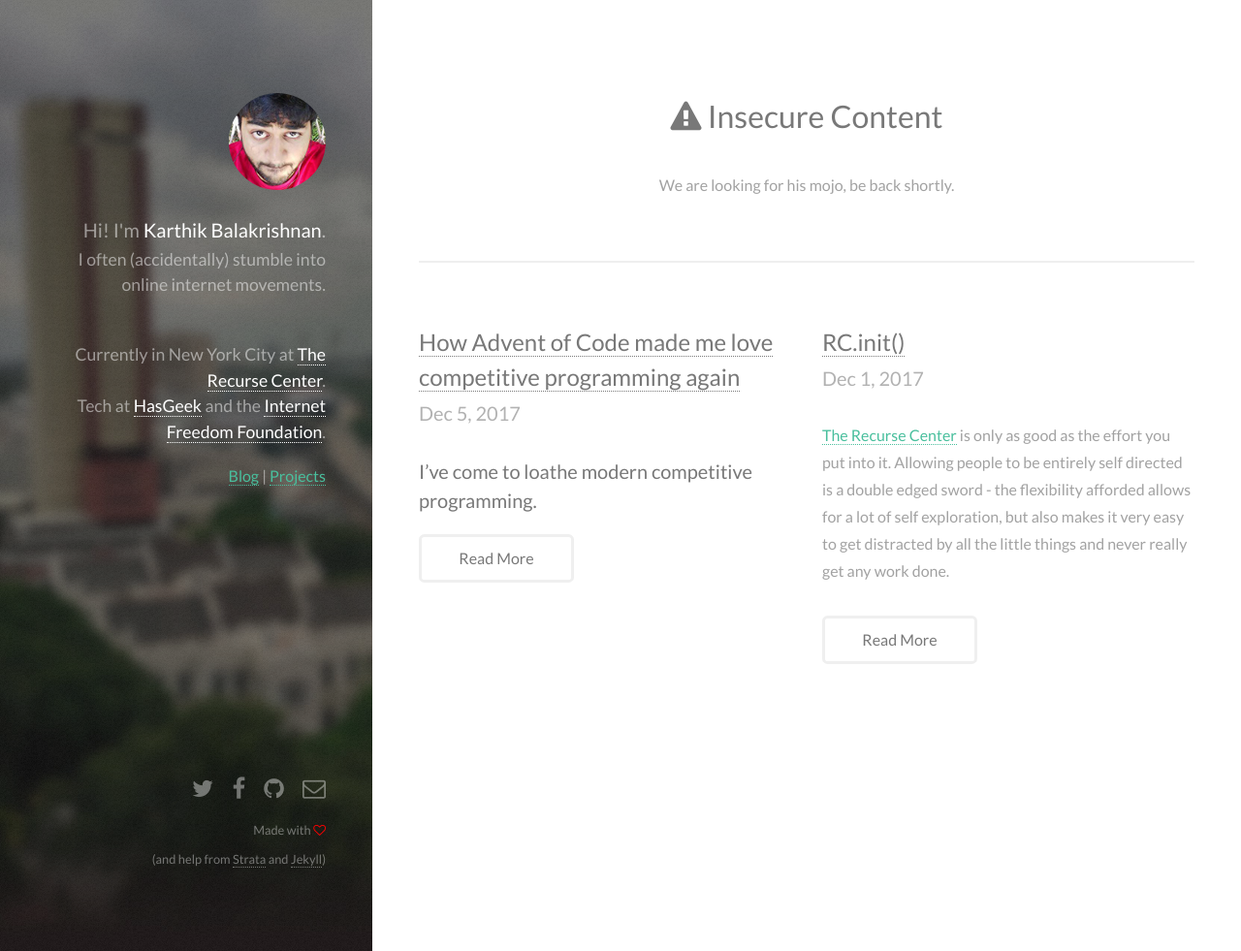
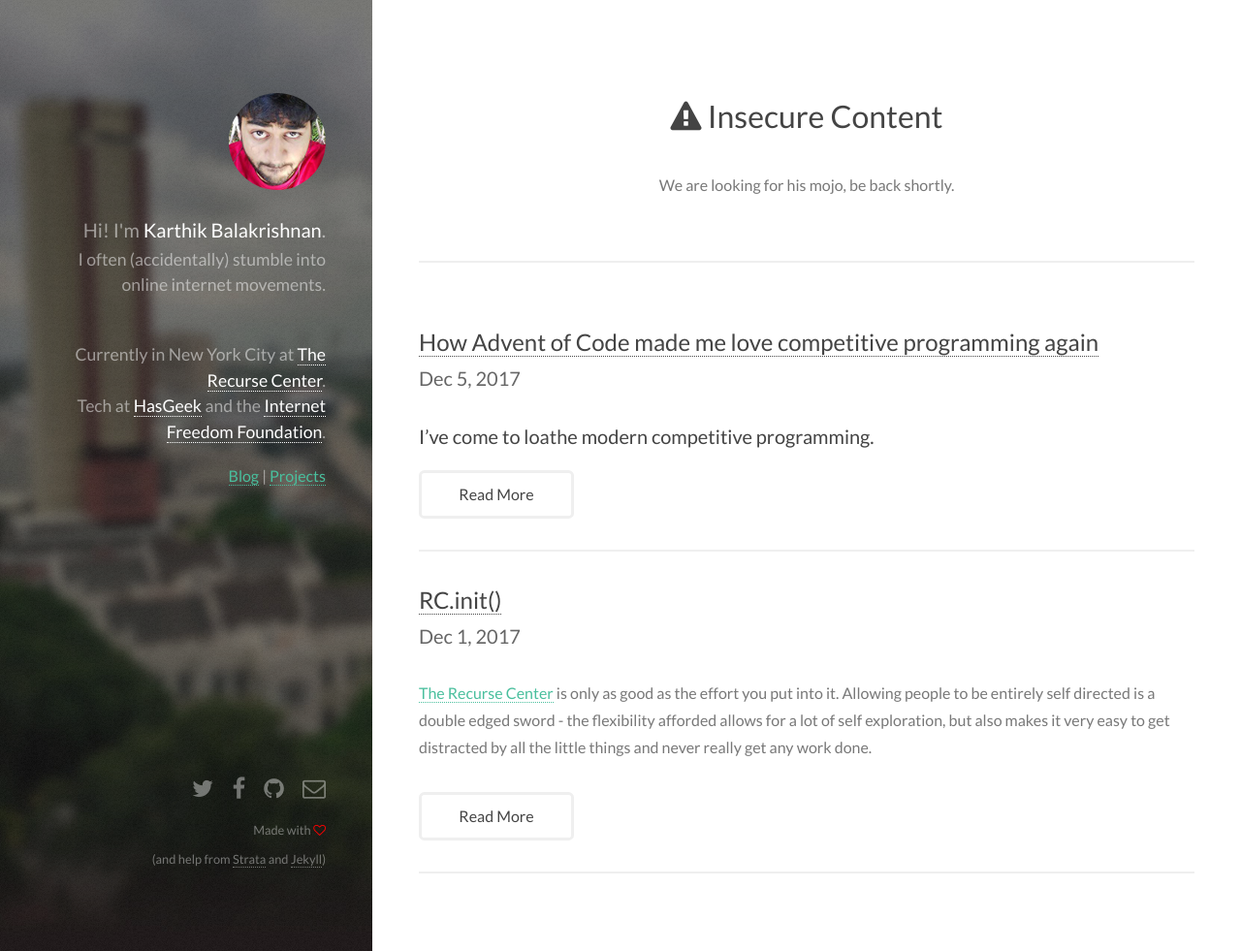
Before and after one commit to karthikb351/karthikb351, a Jekyll site: the page built from index.html, in a window 1280 px wide and 981 px high. Shown: the whole window at 97% size. Built offline with Jekyll 4.4.1, drawn with Linux system fonts in a browser that asks for light colours; comment, search, counter and statistics services are not loaded.

Commit message:
Improve contrast

```diff
--- a/assets/css/_partials/_vars.scss
+++ b/assets/css/_partials/_vars.scss
@@ -26,9 +26,9 @@
 // Palette.
 	$palette: (
 		bg:					#fff,
-		fg:					#a2a2a2,
-		fg-bold:			#787878,
-		fg-light:			#b2b2b2,
+		fg:					#787878,
+		fg-bold:			#444444,
+		fg-light:			#666666,
 		border:				#efefef,
 		border-bg:			#f7f7f7,
 		border2:			#dfdfdf,
--- a/index.html
+++ b/index.html
@@ -8,7 +8,7 @@ layout: default
 <section>
   <div class="row">
     {% for post in site.posts %}
-      <article class="{% cycle '6u', '6u$' %} 12u(small)">
+      <article class="12u 12u(small)">
         <header>
           <h2><a href="{{ post.url }}">{{ post.title }}</a></h2>
           <p class="post-meta">{{ post.date | date: "%b %-d, %Y" }}{% if post.author %} • {{ post.author }}{% endif %}{% if page.meta %} • {{ page.meta }}{% endif %}</p>
@@ -21,6 +21,7 @@ layout: default
             <li><a href="{{ post.url }}" class="button">Read More</a></li>
           </ul>
         </footer>
+        <hr>
       </article>
     {% endfor %}
   </div>
--- a/pages/blog-rc.html
+++ b/pages/blog-rc.html
@@ -10,7 +10,7 @@ permalink: /blog/rc
   <div class="row">
     {% for post in site.posts %}
       {% if post.categories contains "rc" %}
-      <article class="{% cycle '6u', '6u$' %} 12u(small)">
+      <article class="12u 12u(small)">
         <header>
           <h2><a href="{{ post.url }}">{{ post.title }}</a></h2>
           <p class="post-meta">{{ post.date | date: "%b %-d, %Y" }}{% if post.author %} • {{ post.author }}{% endif %}{% if page.meta %} • {{ page.meta }}{% endif %}</p>
@@ -23,6 +23,7 @@ permalink: /blog/rc
             <li><a href="{{ post.url }}" class="button">Read More</a></li>
           </ul>
         </footer>
+        <hr>
       </article>
       {% endif %}
     {% endfor %}
--- a/pages/blog.html
+++ b/pages/blog.html
@@ -5,7 +5,7 @@ permalink: /blog/
 <section>
   <div class="row">
     {% for post in site.posts %}
-      <article class="{% cycle '6u', '6u$' %} 12u(small)">
+      <article class="12u 12u(small)">
         <header>
           <h2><a href="{{ post.url }}">{{ post.title }}</a></h2>
           <p class="post-meta">{{ post.date | date: "%b %-d, %Y" }}{% if post.author %} • {{ post.author }}{% endif %}{% if page.meta %} • {{ page.meta }}{% endif %}</p>
@@ -18,6 +18,7 @@ permalink: /blog/
             <li><a href="{{ post.url }}" class="button">Read More</a></li>
           </ul>
         </footer>
+        <hr>
       </article>
     {% endfor %}
   </div>
```
Also changed, not shown: _posts/2017-11-30-recurse-init.md (+1 -1 lines).
